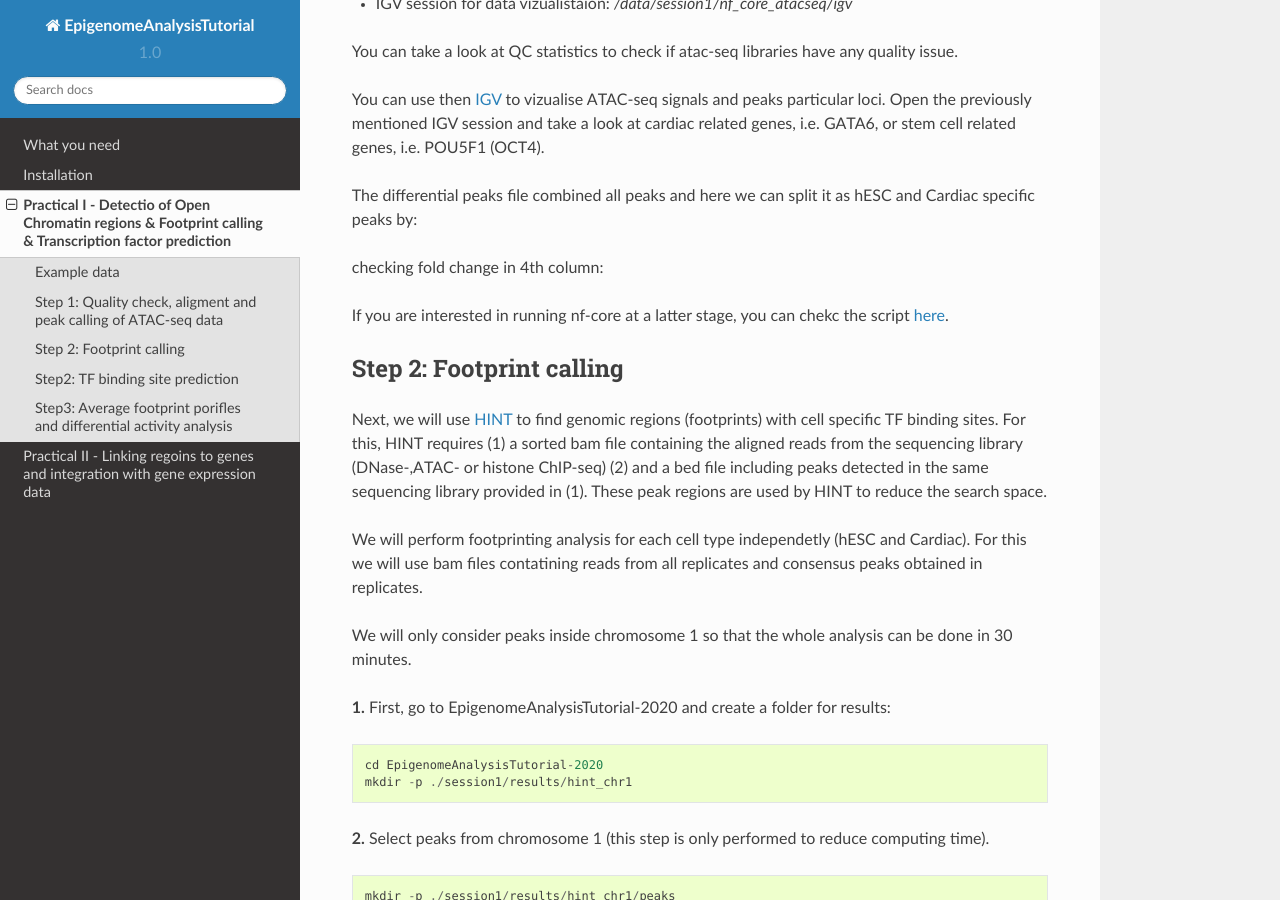
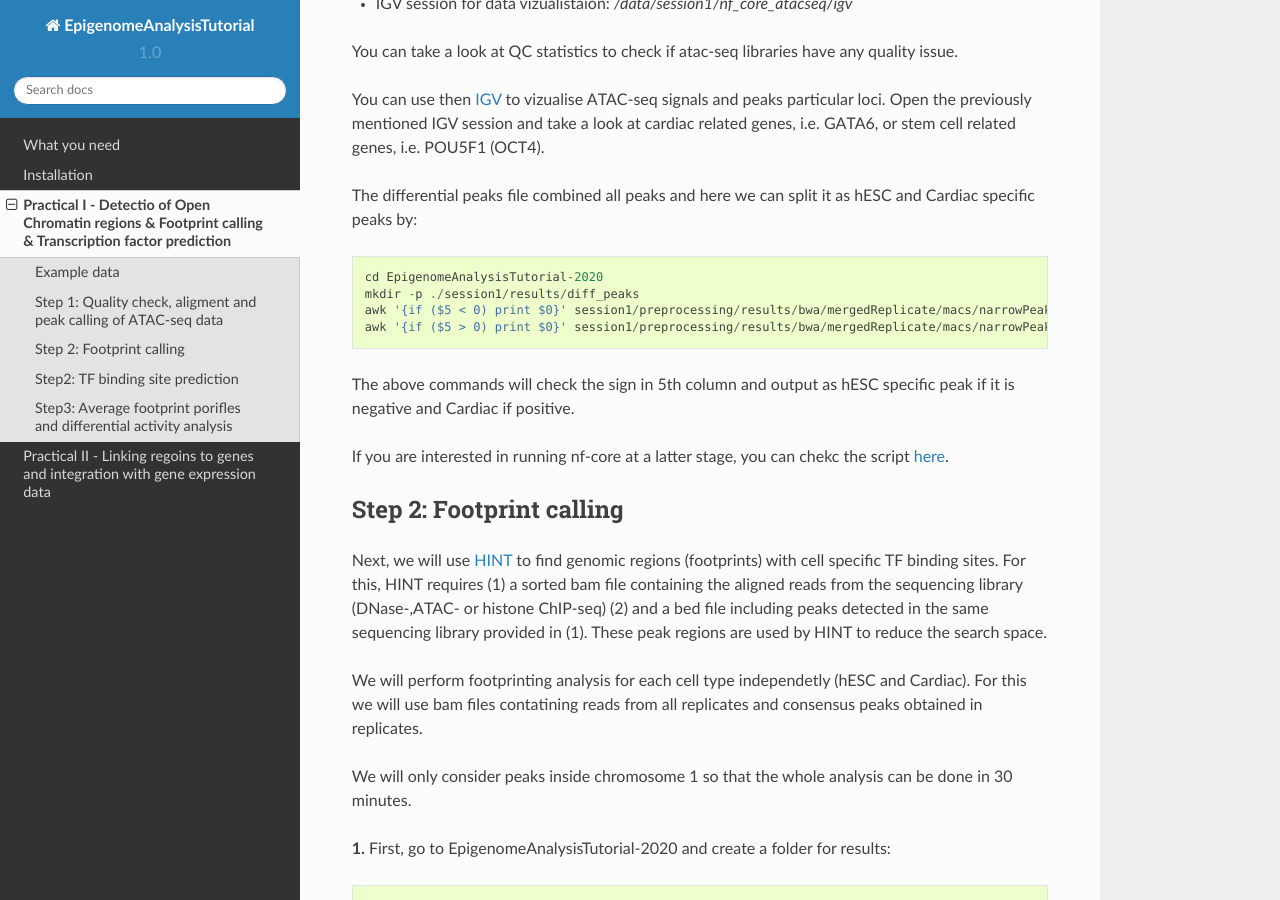
Before and after one commit to SchulzLab/EpigenomeAnalysisTutorial-2020, a Sphinx documentation site: the page built from docs/Practical1.rst, in a window 1280 px wide and 900 px high, scrolled down 968 px. Built offline with Sphinx 7.4.7 and the Read the Docs theme 2.0.0, drawn with Linux system fonts in a browser that asks for light colours.

Commit message:
Update Practical1.rst
add commands to split differential peaks

```diff
--- a/docs/Practical1.rst
+++ b/docs/Practical1.rst
@@ -28,10 +28,12 @@ You can use then `IGV <http://software.broadinstitute.org/software/igv/>`_ to vi
 
 The differential peaks file combined all peaks and here we can split it as hESC and Cardiac specific peaks by:
 ::
+    cd EpigenomeAnalysisTutorial-2020
+    mkdir -p ./session1/results/diff_peaks
+    awk '{if ($5 < 0) print $0}' session1/preprocessing/results/bwa/mergedReplicate/macs/narrowPeak/consensus/deseq2/CardiacvshESC/CardiacvshESC.mRp.clN.deseq2.FDR0.05.results.bed > hESC.bed
+    awk '{if ($5 > 0) print $0}' session1/preprocessing/results/bwa/mergedReplicate/macs/narrowPeak/consensus/deseq2/CardiacvshESC/CardiacvshESC.mRp.clN.deseq2.FDR0.05.results.bed > Cardiac.bed
 
-
-checking fold change in 4th column:
-
+The above commands will check the sign in 5th column and output as hESC specific peak if it is negative and Cardiac if positive.
 
 If you are interested in running nf-core at a latter stage, you can chekc the script `here <https://github.com/SchulzLab/EpigenomeAnalysisTutorial-2020/blob/master/session1/run_nf_core_atacseq.sh>`_.
 
```
